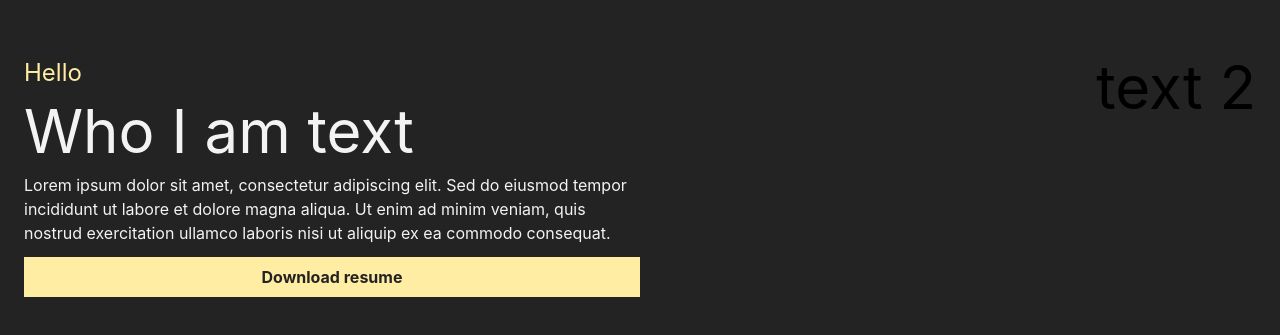
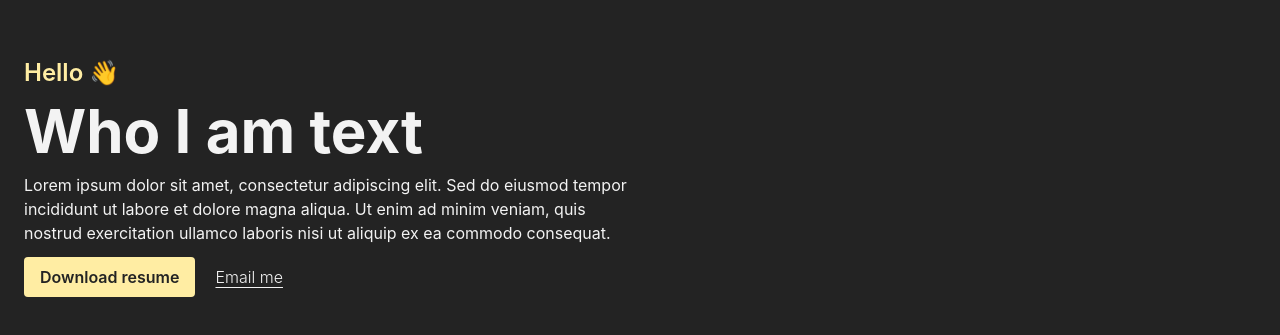
Before and after one commit to SimonaHriscu/portfolio, a React (Create React App) app: page / in a window 1280 px wide. Shown: the part 223-558 px from the top of the page. Built offline with nearby package versions, Linux system fonts and the light colour scheme.

Commit message:
add more text styling

```diff
--- a/src/App.js
+++ b/src/App.js
@@ -4,20 +4,22 @@ function App() {
       <div class="container mx-auto">
         <div class="flex flex-row justify-between">
           <div class="flex flex-col w-1/2 gap-y-3">
-            <p class="text-2xl text-primary-yellow">Hello</p>
-            <h1 class="text-6xl text-primary-white">Who I am text</h1>
-            <p class="text-primary-white">
+            <p class="text-2xl text-primary-yellow font-semibold">Hello 👋</p>
+            <h1 class="text-6xl text-primary-white font-bold">Who I am text</h1>
+            <p class="text-primary-white fw-100">
               Lorem ipsum dolor sit amet, consectetur adipiscing elit. Sed do
               eiusmod tempor incididunt ut labore et dolore magna aliqua. Ut
               enim ad minim veniam, quis nostrud exercitation ullamco laboris
               nisi ut aliquip ex ea commodo consequat.
             </p>
-            <button class="bg-primary-yellow hover:bg-blue-700 text-primary-black font-bold py-2 px-4">
+            <div>
+            <button class="bg-primary-yellow hover:bg-blue-700 text-primary-black font-semibold py-2 px-4 mr-5 rounded">
               Download resume
             </button>
-            <link href="#" title="email"></link>
+            <a href="mailto:simona.hriscu06+job@gmail.com" class="text-primary-white underline font-light underline-offset-4">Email me</a>
+            </div>
           </div>
-          <h1 class="text-6xl font-white">text 2</h1>
+          {/* <h1 class="text-6xl font-white">text 2</h1> */}
         </div>
       </div>
     </section>
--- a/src/index.css
+++ b/src/index.css
@@ -1,18 +1,13 @@
 @import 'tailwindcss/base';
 @import 'tailwindcss/components';
 @import 'tailwindcss/utilities';
-
-*,
-*::before,
-*::after {
-  box-sizing: border-box;
-}
+@import url('https://fonts.googleapis.com/css2?family=Nunito:ital,wght@0,200..1000;1,200..1000&display=swap');
 
 body {
   margin: 0;
-  font-family: -apple-system, BlinkMacSystemFont, 'Segoe UI', 'Roboto', 'Oxygen',
-    'Ubuntu', 'Cantarell', 'Fira Sans', 'Droid Sans', 'Helvetica Neue',
-    sans-serif;
+  font-family: -apple-system, BlinkMacSystemFont, 'Nunito', 'Segoe UI', Roboto,
+    'Helvetica Neue', Arial, 'Noto Sans', sans-serif, 'Apple Color Emoji',
+    'Segoe UI Emoji', 'Segoe UI Symbol';
   -webkit-font-smoothing: antialiased;
   -moz-osx-font-smoothing: grayscale;
 }
```
